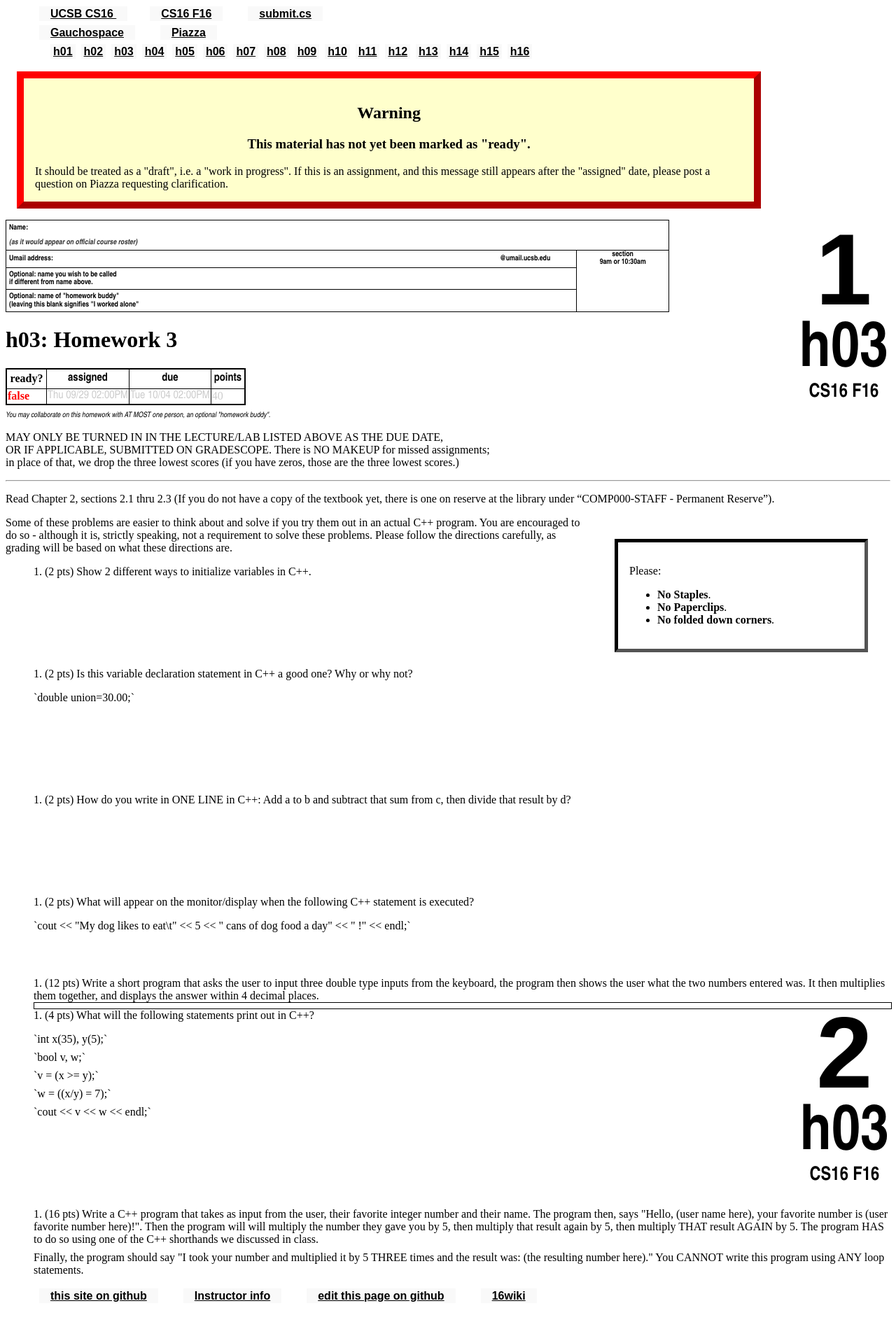
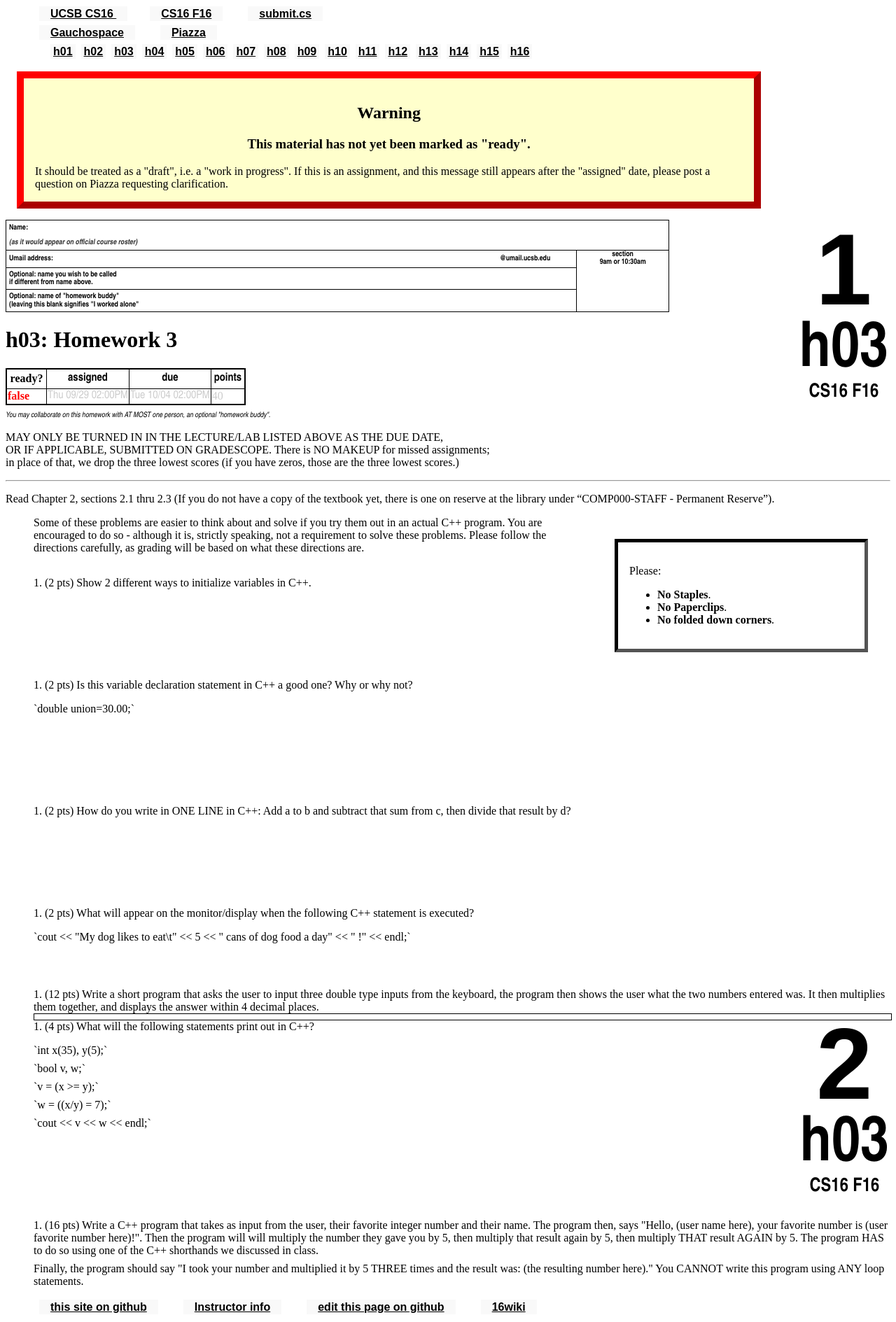
Before and after one commit to ucsb-cs16-s16/https-ucsb-cs16-s17.github.io, a Jekyll site: the page built from _hwk/h03.md, in a window 1280 px wide. Shown: the whole page at 70% size. Built offline with Jekyll 4.4.1, drawn with Linux system fonts in a browser that asks for light colours.

Commit message:
Update h03.md

```diff
--- a/_hwk/h03.md
+++ b/_hwk/h03.md
@@ -9,9 +9,10 @@ Read Chapter 2, sections 2.1 thru 2.3   (If you do not have a copy of the textbo
 
 {% include no_staples_box.html %}
 
+<ol markdown="1">
 Some of these problems are easier to think about and solve if you try them out in an actual C++ program. You are encouraged to do so - although it is, strictly speaking, not a requirement to solve these problems. Please follow the directions carefully, as grading will be based on what these directions are.
+  <div style="margin-bottom:2em"></div>
 
-<ol markdown="1">
 1.	(2 pts) Show 2 different ways to initialize variables in C++.
   <div style="margin-bottom:8em"></div>
 
```
